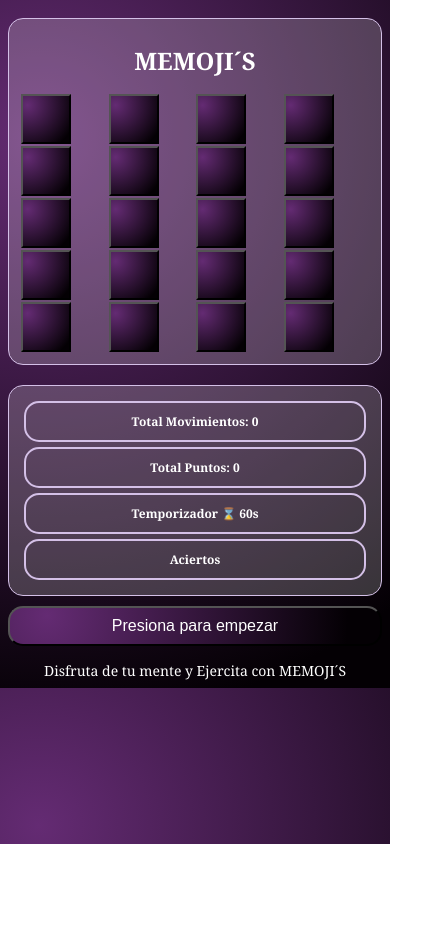
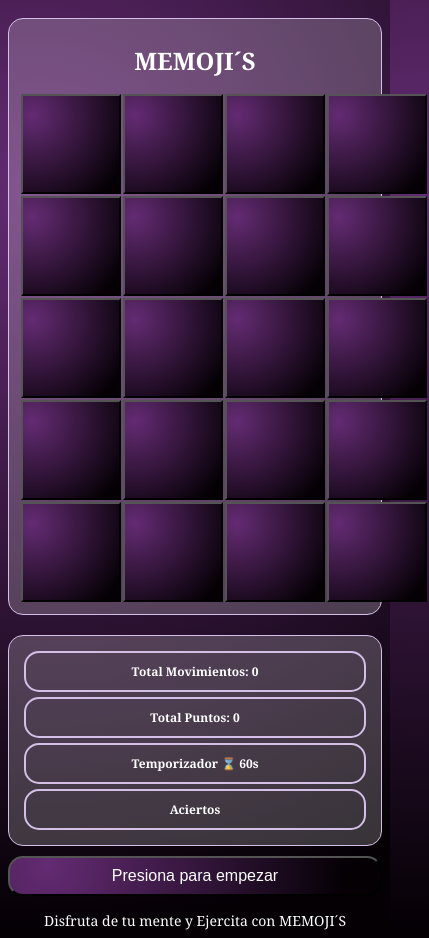
Before and after one commit to 22guerrabruno/memojis-memoria, a plain HTML site: page index.html in a window 390 px wide. Shown: the whole page, 429 px wide, since content can reach past the window. Before the commit the page ends 844 px from the top, so only its background shows below. Drawn offline with Linux system fonts and the light colour scheme.

Commit message:
other syles

```diff
--- a/styles.css
+++ b/styles.css
@@ -112,8 +112,8 @@ div > button {
     padding: 0; /* Remove padding for full width */
   }
   .seccion1 table button {
-    width: 50px; /* Tamaño fijo para mantener el botón cuadrado */
-    height: 50px; /* Tamaño fijo para mantener el botón cuadrado */
+    width: 100px; /* Tamaño fijo para mantener el botón cuadrado */
+    height: 100px; /* Tamaño fijo para mantener el botón cuadrado */
     padding: 0; /* Elimina el padding para evitar desajustes en el tamaño */
     display: flex; /* Habilita flexbox para centrar el contenido */
     justify-content: center; /* Centra el contenido horizontalmente */
```
